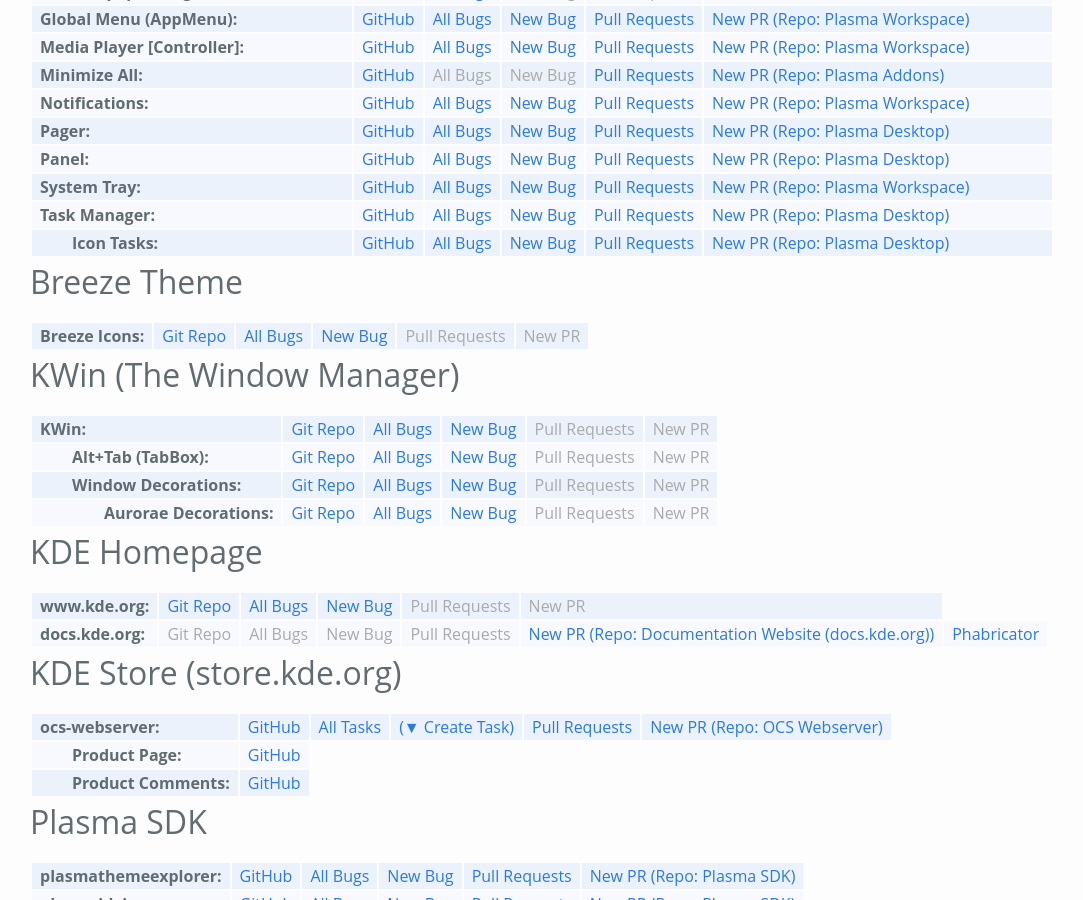
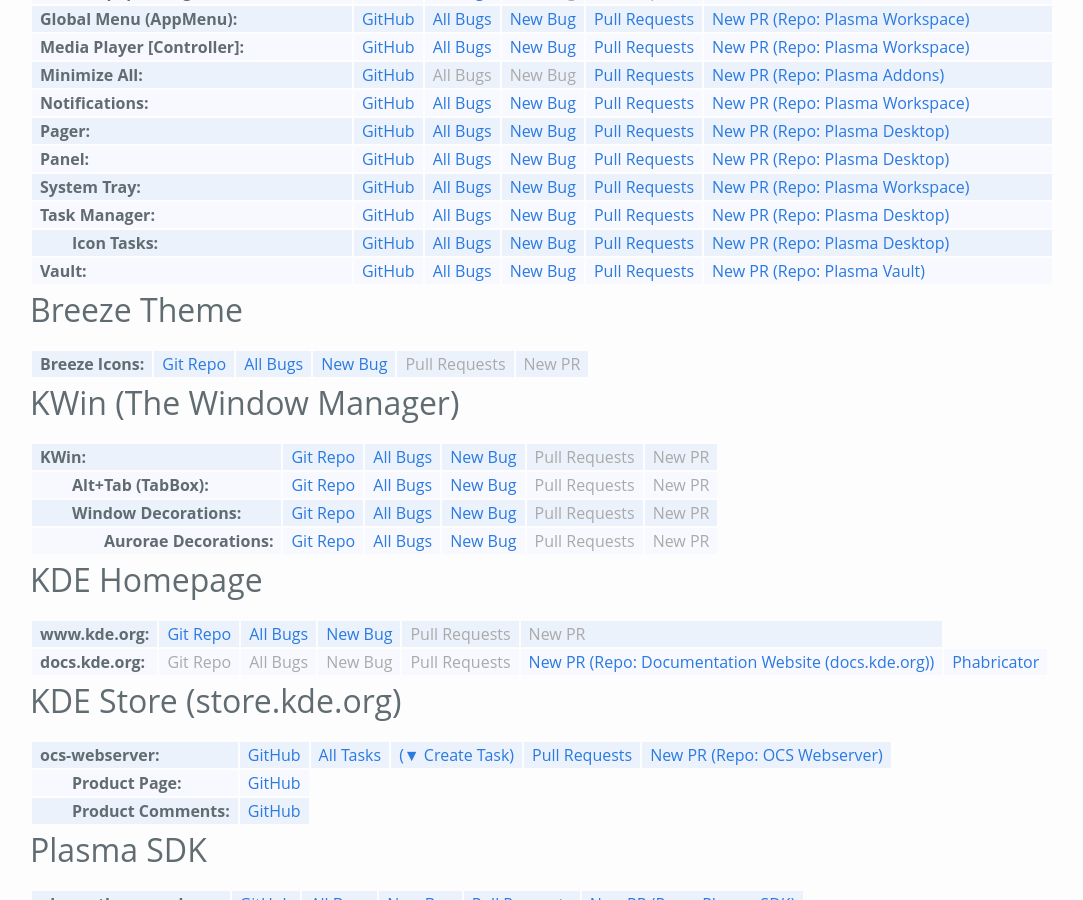
Before and after one commit to Zren/zren.github.io, a Jekyll site: the page built from kde_repos.md, in a window 1280 px wide and 900 px high, scrolled down 658 px. Shown: the whole window, without its empty margins (0-1083 px from the left). Built offline with Jekyll 4.4.1, drawn with Linux system fonts in a browser that asks for light colours.

Commit message:
plasma-vault

```diff
--- a/kde_repos.md
+++ b/kde_repos.md
@@ -215,6 +215,14 @@
 		<td><a href="{{phabDiffsDesktop}}">Pull Requests</a></td>
 		<td><a href="{{phabNewDiff}}">New PR (Repo: Plasma Desktop)</a></td>
 	</tr>
+	<tr>
+		<td>Vault</td>
+		<td><a href="https://github.com/KDE/plasma-vault/tree/master/plasma">GitHub</a></td>
+		<td><a href="{{kdeBugList}}product=Plasma%20Vault&list_id=1469737">All Bugs</a></td>
+		<td><a href="{{kdeNewBug}}product=plasmashell&component=Plasma%20Vault">New Bug</a></td>
+		<td><a href="https://phabricator.kde.org/differential/query/xviPAQ7cuNOx/#R">Pull Requests</a></td>
+		<td><a href="{{phabNewDiff}}">New PR (Repo: Plasma Vault)</a></td>
+	</tr>
 </table>
 
 
```
